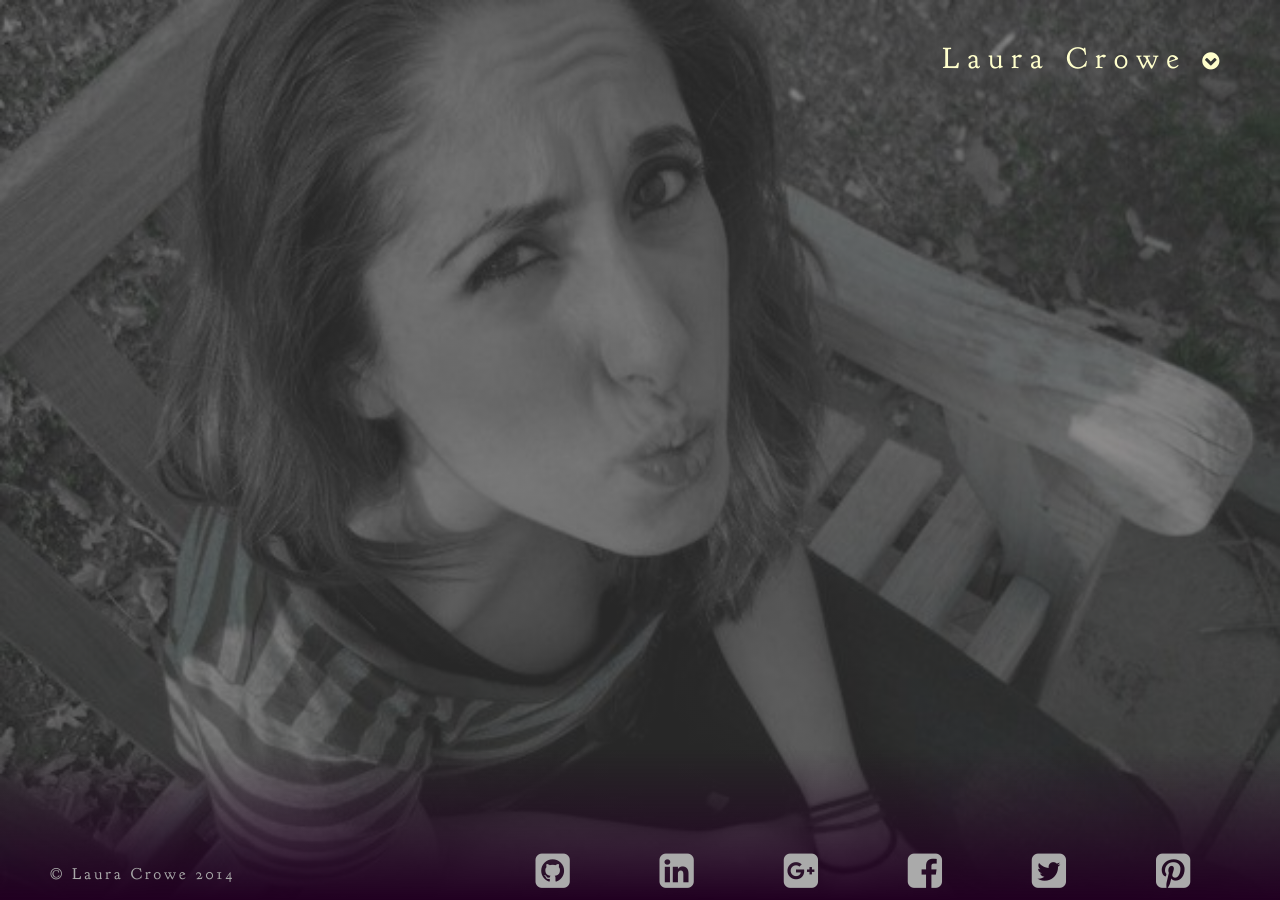
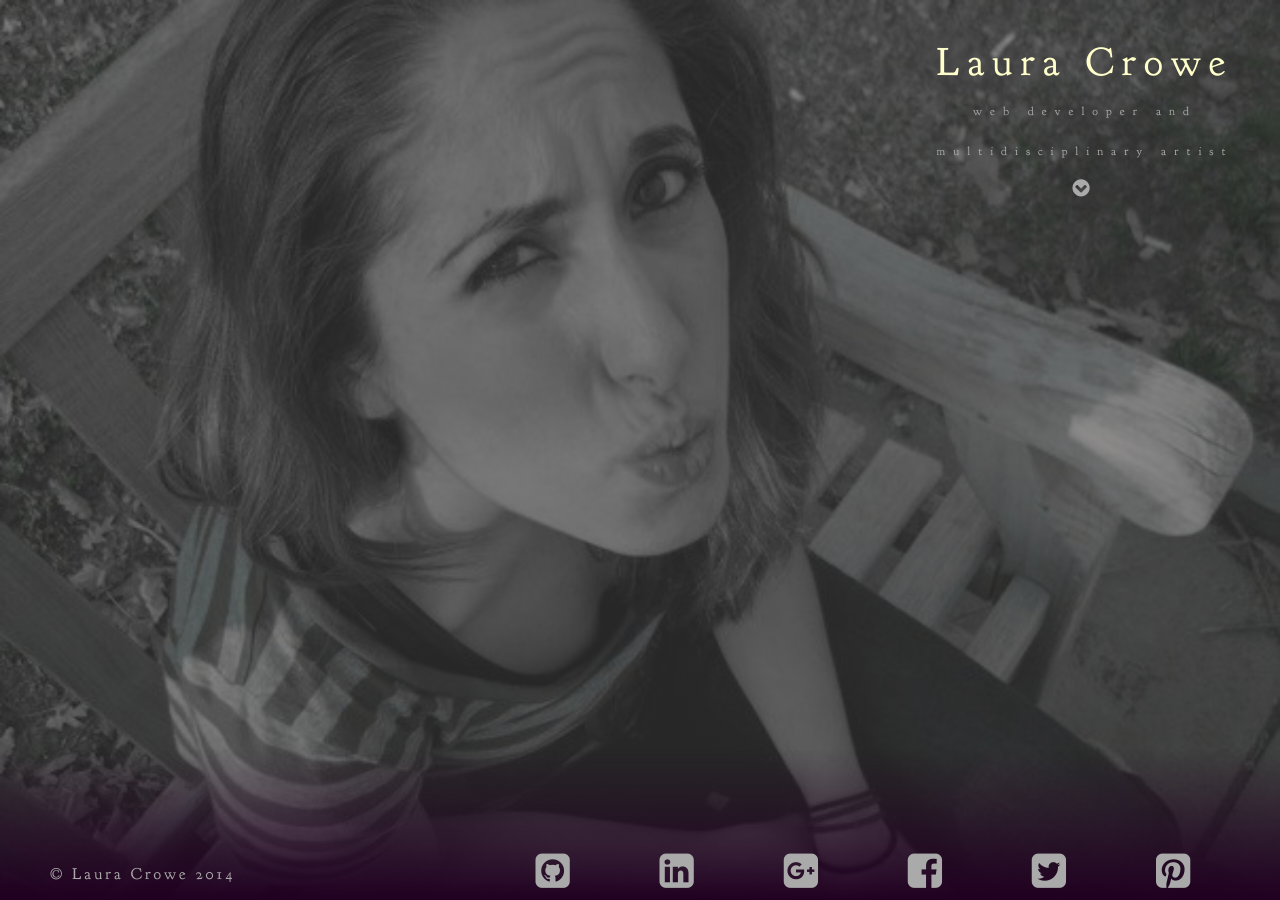
Before and after one commit to ballauriena/ballauriena.github.io, a Jekyll site: the page built from index.html, in a window 1280 px wide. Built offline with Jekyll 4.4.1, drawn with Linux system fonts in a browser that asks for light colours; nearby versions of some CDN libraries; Markdown is read by kramdown in place of the engine named in the settings.

Commit message:
added tagline to title

```diff
--- a/assets/css/screen.css
+++ b/assets/css/screen.css
@@ -26,7 +26,7 @@
   float: right;
   padding: 45px;
   padding-bottom: 10px;
-  font-size: 30px;
+  font-size: 40px;
   color: #ffffcc;
   letter-spacing: 8px;
   text-align: center;
@@ -37,30 +37,36 @@
   margin: 0px;
 }
 
+/* line 49, ../scss/screen.scss */
+.small {
+  font-size: 12px;
+  color: #aaaaaa;
+}
+
 /* DROP MENU--------------------------------------------------------------*/
-/* line 51, ../scss/screen.scss */
+/* line 55, ../scss/screen.scss */
 .arrow {
   border-radius: 10px;
   font-size: 20px;
 }
 
-/* line 56, ../scss/screen.scss */
+/* line 60, ../scss/screen.scss */
 .down {
   text-align: center;
 }
 
-/* line 60, ../scss/screen.scss */
+/* line 64, ../scss/screen.scss */
 .up {
   margin-left: 70px;
 }
 
-/* line 64, ../scss/screen.scss */
+/* line 68, ../scss/screen.scss */
 .arrow:hover {
   cursor: context-menu;
   color: #aaaaaa;
 }
 
-/* line 69, ../scss/screen.scss */
+/* line 73, ../scss/screen.scss */
 .menu {
   float: right;
   clear: both;
@@ -77,18 +83,18 @@
   background-clip: padding-box;
 }
 
-/* line 85, ../scss/screen.scss */
+/* line 89, ../scss/screen.scss */
 .menu ul {
   list-style: none;
   padding: 20px;
 }
 
-/* line 90, ../scss/screen.scss */
+/* line 94, ../scss/screen.scss */
 .menu li {
   line-height: 50px;
 }
 
-/* line 94, ../scss/screen.scss */
+/* line 98, ../scss/screen.scss */
 .menu li:hover {
   letter-spacing: 1px;
   color: #aaaaaa;
@@ -98,13 +104,13 @@
   cursor: pointer;
 }
 
-/* line 103, ../scss/screen.scss */
+/* line 107, ../scss/screen.scss */
 .hidden {
   display: none;
 }
 
 /*-----------------footer-----------------------------*/
-/* line 108, ../scss/screen.scss */
+/* line 112, ../scss/screen.scss */
 footer {
   width: 100%;
   height: 150px;
@@ -118,14 +124,14 @@ footer {
   line-height: 250px;
 }
 
-/* line 121, ../scss/screen.scss */
+/* line 125, ../scss/screen.scss */
 .copyright {
   display: inline-block;
   float: left;
   margin-left: 50px;
 }
 
-/* line 127, ../scss/screen.scss */
+/* line 131, ../scss/screen.scss */
 .social {
   color: #aaaaaa;
   font-size: 40px;
@@ -133,18 +139,18 @@ footer {
   margin-top: -100px;
 }
 
-/* line 134, ../scss/screen.scss */
+/* line 138, ../scss/screen.scss */
 .social li {
   float: right;
   margin-right: 7%;
 }
 
-/* line 139, ../scss/screen.scss */
+/* line 143, ../scss/screen.scss */
 .social a {
   color: #aaaaaa;
 }
 
-/* line 143, ../scss/screen.scss */
+/* line 147, ../scss/screen.scss */
 .social a:hover {
   color: #ffffcc;
 }
--- a/assets/scss/screen.scss
+++ b/assets/scss/screen.scss
@@ -36,7 +36,7 @@ $darkpurple: 		#330033;
 	float: right;
 	padding: 45px;
 	padding-bottom: 10px;
-	font-size: 30px;
+	font-size: 40px;
     color: $lightyellow;
     letter-spacing: 8px;
     text-align: center;
@@ -46,6 +46,10 @@ $darkpurple: 		#330033;
 	margin: 0px;
 }
 
+.small{
+	font-size: 12px;
+	color: $lightgray;
+}
 /* DROP MENU--------------------------------------------------------------*/
 
 .arrow{
--- a/index.html
+++ b/index.html
@@ -5,7 +5,10 @@
 
 <div class="container">
     <div class="title">
-        Laura Crowe  <span class="down"><i class="fa fa-chevron-circle-down arrow"></i></span>
+        Laura Crowe
+        <span class="small">web developer and multidisciplinary artist
+            <span class="down"><i class="fa fa-chevron-circle-down arrow"></i></span>
+        </span>
     </div>
 
     <div class="menu hidden">
```
Also changed, not shown: 3 other files.
